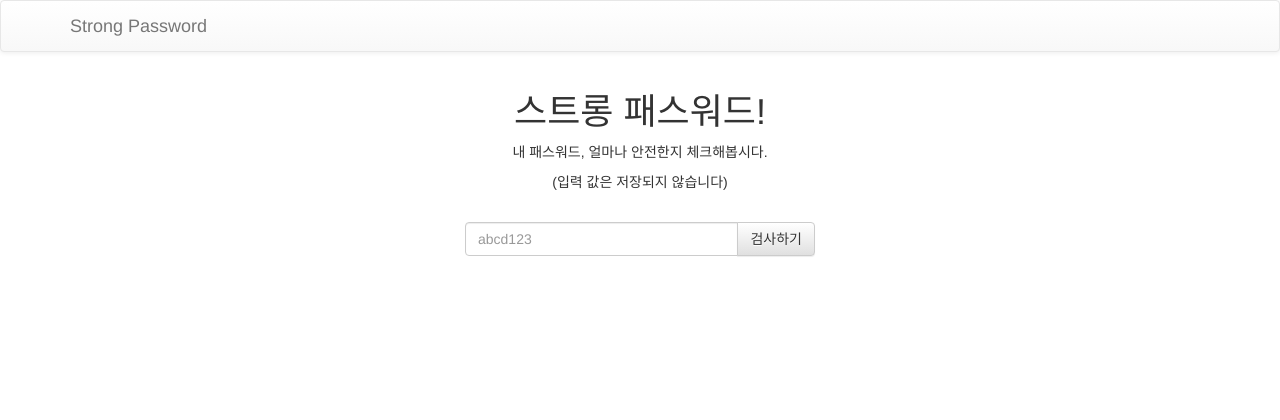
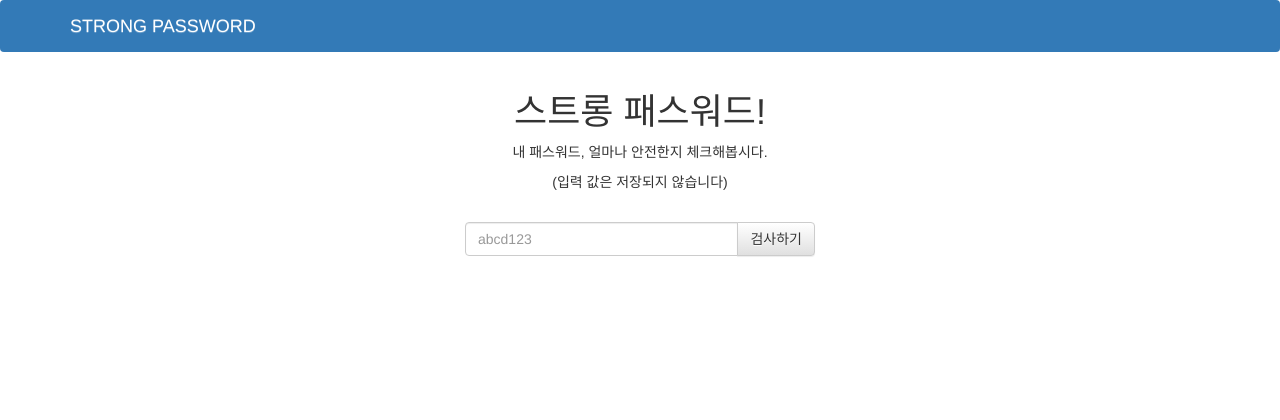
Before and after one commit to eunjungchoi/flask_toy, a Flask app: page /password/ in a window 1280 px wide. Shown: the top 420 px of the page. Run offline with Flask 2, Linux system fonts and the light colour scheme; parts of the project's set-up code (start-up, migrations or seed data) failed here and were passed over; some libraries are stand-ins or nearby versions.

Commit message:
SET nav-bar background color

```diff
--- a/templates/password/index.html
+++ b/templates/password/index.html
@@ -24,10 +24,10 @@
   </head>
 
   <body style="margin-bottom:60px">
-    <nav id="nav" class="navbar navbar-default">
+    <nav id="nav" class="navbar navbar-dark bg-primary">
 		  <div class="container">
 	  		<div class="navbar-header">
-	    		<a class="navbar-brand" href="{{ url_for('password.index') }}">Strong Password</a>
+	    		<a class="navbar-brand" style="color:#ffffff" href="{{ url_for('password.index') }}">STRONG PASSWORD</a>
         </div>
       </div>
     </nav>
```
